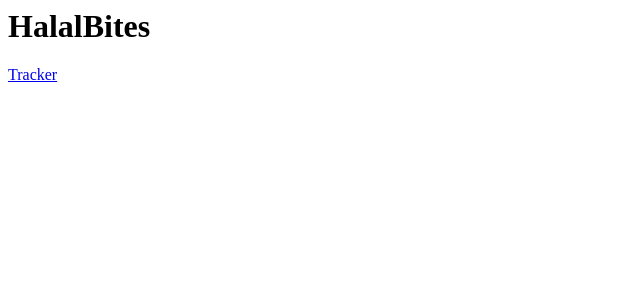
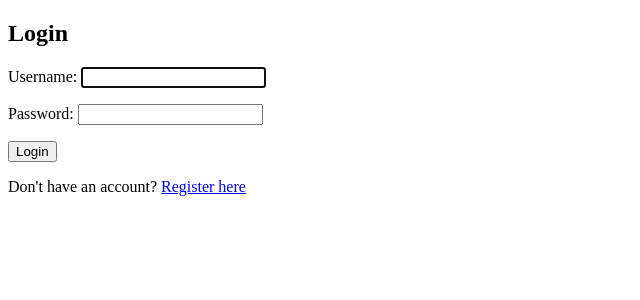
Before and after one commit to C10-PBP-24/halal-bites, a Django app: page / in a window 1280 px wide. Shown: the top 300 px of the page, without its empty margins (0-640 px from the left). Run offline with Django 5.2, Linux system fonts and the light colour scheme; parts of the project's set-up code (start-up, migrations or seed data) failed here and were passed over.

Commit message:
Refactor login page to include registration link and login_required

```diff
--- a/authentication/templates/login.html
+++ b/authentication/templates/login.html
@@ -10,5 +10,6 @@
         {{ form.as_p }}
         <button type="submit">Login</button>
     </form>
+    <p>Don't have an account? <a href="{% url 'register' %}">Register here</a></p>
 </body>
 </html>
--- a/halal_bites/settings.py
+++ b/halal_bites/settings.py
@@ -58,6 +58,10 @@ MIDDLEWARE = [
 ]
 
 ROOT_URLCONF = 'halal_bites.urls'
+
+LOGIN_URL = '/'
+
+LOGIN_REDIRECT_URL = '/home/'
 
 TEMPLATES = [
     {
--- a/halal_bites/urls.py
+++ b/halal_bites/urls.py
@@ -17,12 +17,13 @@ Including another URLconf
 from django.contrib import admin
 from django.urls import path, include
 from main.views import show_main
+from django.contrib.auth import views as auth_views
 
 urlpatterns = [
+    path('', auth_views.LoginView.as_view(template_name='login.html'), name='login'),
     path('admin/', admin.site.urls),
-    path('', include('main.urls')),
     path('tracker/', include(('tracker.urls', 'tracker'), namespace='tracker')),
-    path('menu', include('food.urls')),
+    path('menu/', include('food.urls')),
     path('rating/', include('rating.urls')),
     path('auth/', include('authentication.urls')),
     path('resto/', include('resto.urls')),
--- a/main/views.py
+++ b/main/views.py
@@ -1,4 +1,6 @@
 from django.shortcuts import render
+from django.contrib.auth.decorators import login_required
 
+@login_required
 def show_main(request):
-    return render(request, "main.html")
+    return render(request, 'main.html')
```
